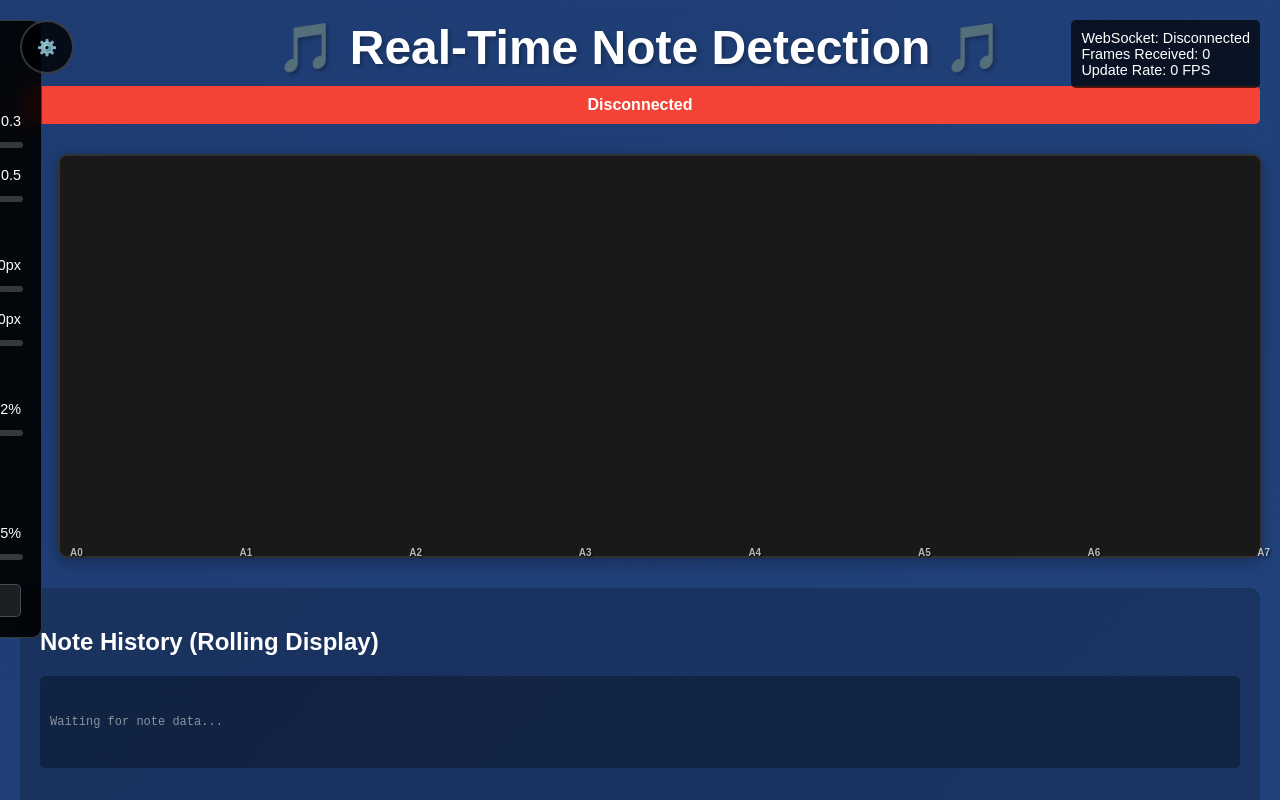
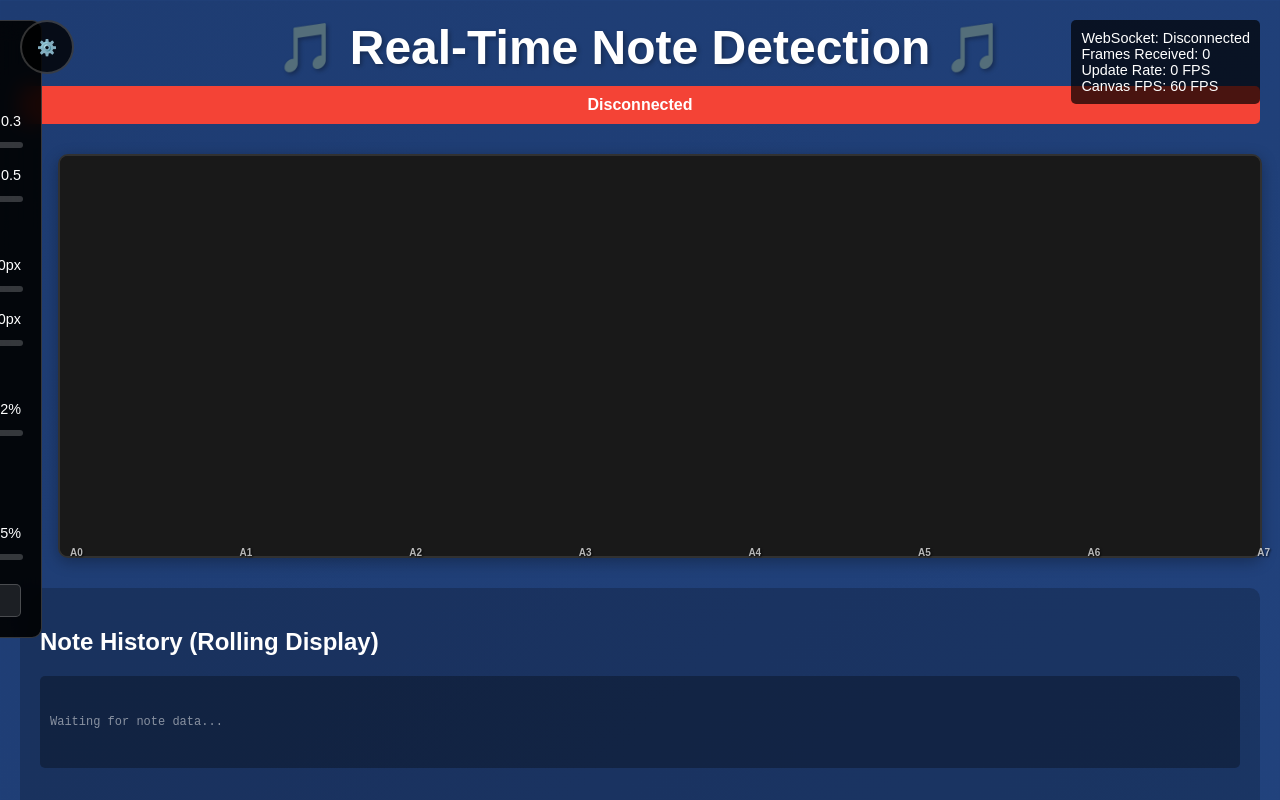
Before and after one commit to hoff/note-detection, a plain HTML site: page index.html in a window 1280 px wide. Shown: the top 800 px of the page. Drawn offline with Linux system fonts and the light colour scheme.

Commit message:
feat: Add FPS monitoring to canvas visualization and display in UI

```diff
--- a/index.html
+++ b/index.html
@@ -402,6 +402,7 @@
         <div>WebSocket: <span id="ws-status">Connecting...</span></div>
         <div>Frames Received: <span id="note-count">0</span></div>
         <div>Update Rate: <span id="update-rate">0</span> FPS</div>
+        <div>Canvas FPS: <span id="canvas-fps">0</span> FPS</div>
     </div>
 
     <div class="visualization-container">
@@ -732,6 +733,10 @@ class NoteDebouncer {
                     fadeSpeed: 0.02  // How fast notes fade (0.01 = very slow, 0.1 = very fast)
                 };
 
+                // FPS monitoring
+                this.fpsFrames = [];
+                this.fpsLastTime = performance.now();
+
                 this.initCanvas();
                 this.initSettings();
                 this.connectWebSocket();
@@ -810,8 +815,17 @@ class NoteDebouncer {
                 this.ctx.clearRect(0, 0, this.canvasWidth, this.canvasHeight);
                 this.ctx.drawImage(this.backBuffer, 0, 0);
 
-                this.animationCount +=1
-                console.log('draw', this.animationCount)
+                // FPS calculation
+                const now = performance.now();
+                this.fpsFrames.push(now);
+
+                // Keep only frames from the last second
+                this.fpsFrames = this.fpsFrames.filter(time => now - time < 1000);
+
+                // Update FPS display every 30 frames
+                if (this.fpsFrames.length % 30 === 0) {
+                    document.getElementById('canvas-fps').textContent = this.fpsFrames.length;
+                }
 
                 // Continue animation loop - runs continuously at 60fps
                 requestAnimationFrame(() => this.animate());
```
Also changed, not shown: 1 other file.
